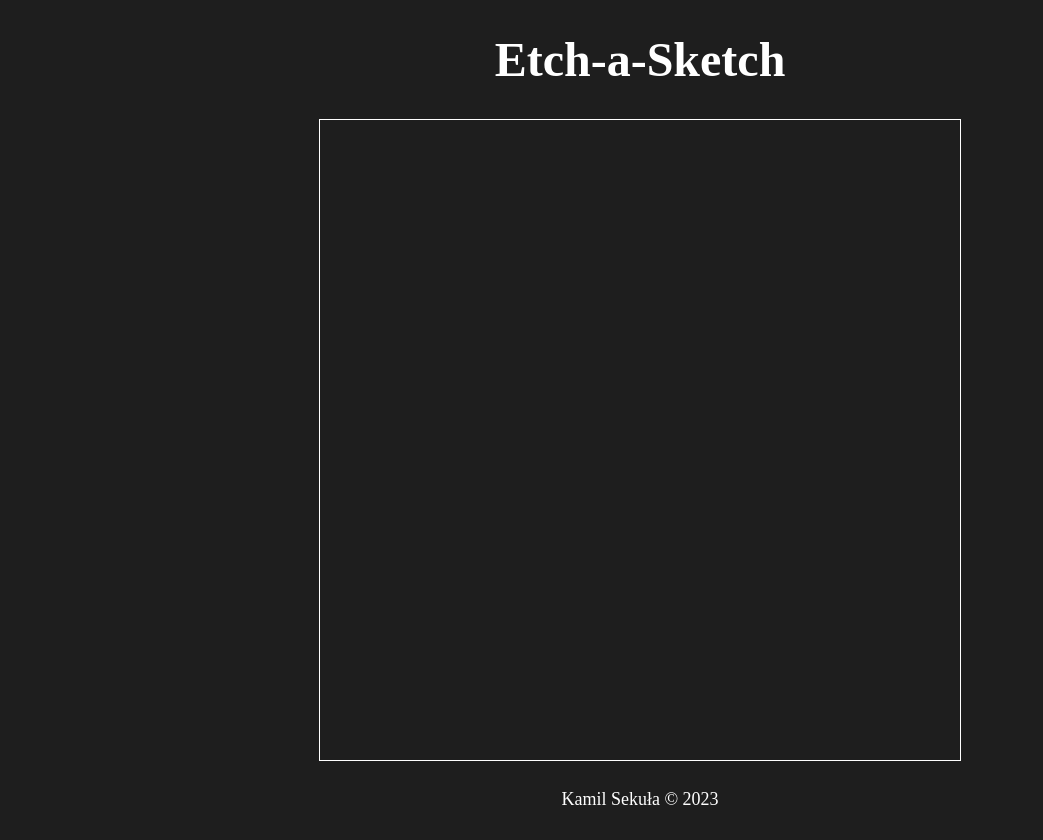
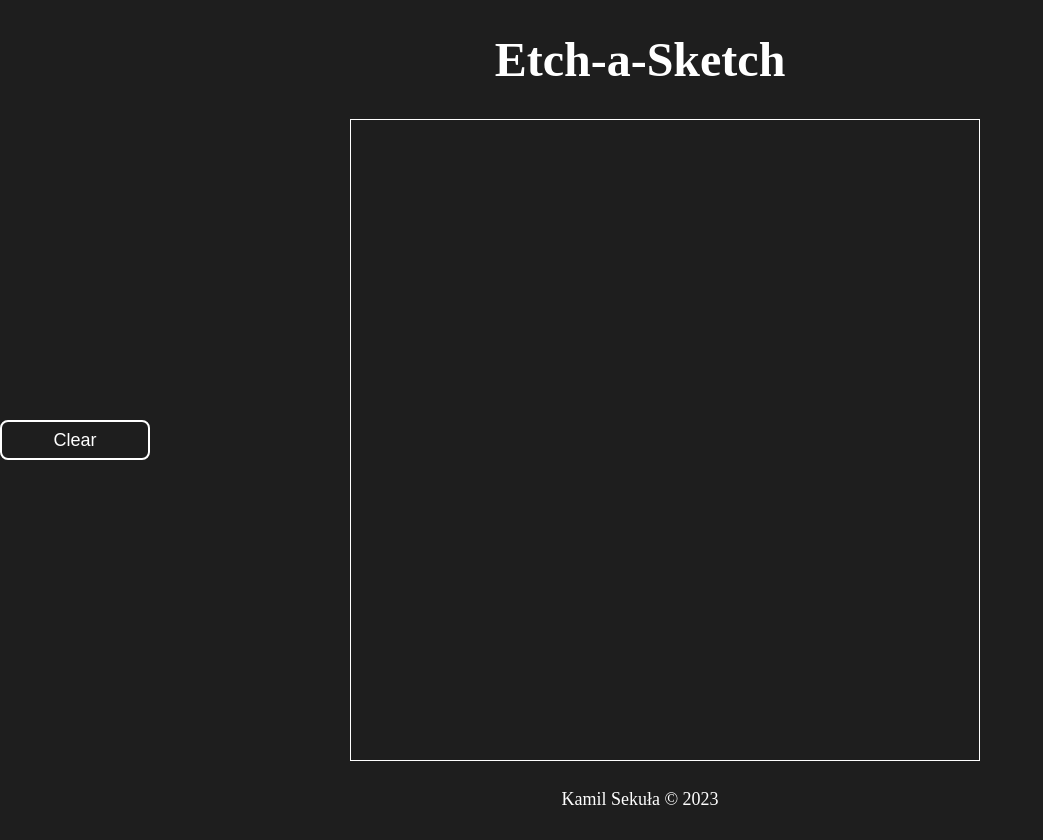
Before and after one commit to kamilss2111/odin-etch-a-sketch, a plain HTML site: page index.html in a window 1280 px wide. Shown: the whole page, without its empty margins (0-1043 px from the left). Drawn offline with Linux system fonts and the light colour scheme.

Commit message:
Add a clear button

```diff
--- a/index.html
+++ b/index.html
@@ -14,10 +14,10 @@
     </div>
     <div class="main">
         <div class="controls">
-
+            <button id="clear">Clear</button>
         </div>
 
-        <div id="grid-elements"></div>
+        <div id="grid"></div>
     </div>
     <div class="footer">
         <p lang="pl">Kamil Sekuła &copy; <script>document.write(new Date().getFullYear())</script></p>
--- a/index.js
+++ b/index.js
@@ -1,5 +1,7 @@
-const GRID_ELEMENTS = document.querySelector("#grid-elements");
+const GRID = document.querySelector("#grid");
+const GRID_ELEMENTS = document.querySelectorAll(".grid-element")
 const GRID_SIZE = 640; //grid size in px;
+const ORIGINAL_BACKGROUND_COLOR = "#1e1e1e";
 
 let mouseDown = false;
 document.body.onmousedown = () => (mouseDown = true);
@@ -16,22 +18,36 @@ function setGrid() {
             div.addEventListener("mouseover", changeColor);
             div.addEventListener("click", changeColor);
 
-            GRID_ELEMENTS.appendChild(div);
+            GRID.appendChild(div);
         }
     }
 }
 
 function setGridSize(size) {
-    GRID_ELEMENTS.style.width = `${GRID_SIZE}px`;
-    GRID_ELEMENTS.style.height = `${GRID_SIZE}px`;
+    GRID.style.width = `${GRID_SIZE}px`;
+    GRID.style.height = `${GRID_SIZE}px`;
 }
 
+let currentColor = "white";
 function changeColor(e) {
     if (e.type === 'mouseover' && !mouseDown)
         return
     else
-        console.log("test");
+        e.target.style.backgroundColor = currentColor;
 }
+
+function reloadGrid() {
+    clearGrid()
+    setGrid()
+  }
+
+  function clearGrid() {
+    grid.innerHTML = ''
+  }
+
+const CLEAR_BTN = document.querySelector("#clear");
+CLEAR_BTN.addEventListener("click", reloadGrid);
+
 
 //Initialize the grid on body load
 document.body.onload = () => {
--- a/styles.css
+++ b/styles.css
@@ -23,9 +23,32 @@ body {
     display: flex;
     justify-content: center;
     align-items: center;
+    gap: 200px;
+    margin-right: 300px;
 }
 
-#grid-elements {
+.controls {
+    display: flex;
+    flex-direction: column;
+    justify-content: space-around;
+    align-items: center;
+}
+
+button {
+    width: 150px;
+    height: 40px;
+    font-size: large;
+    background-color: #1e1e1e;
+    border: 2px solid white;
+    color: white;
+    border-radius: 8px;
+}
+
+button:active {
+    transform: scale(.95);
+}
+
+#grid {
     border: 1px solid white;
     display: flex;
     flex-wrap: wrap;
```
